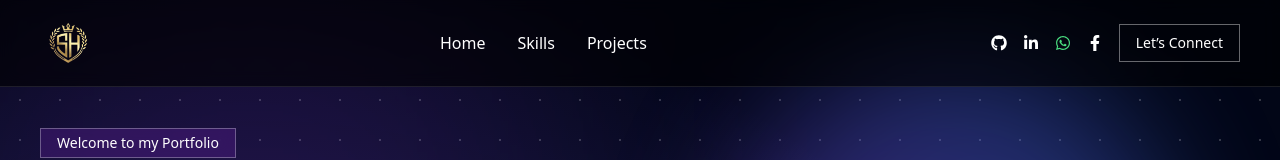
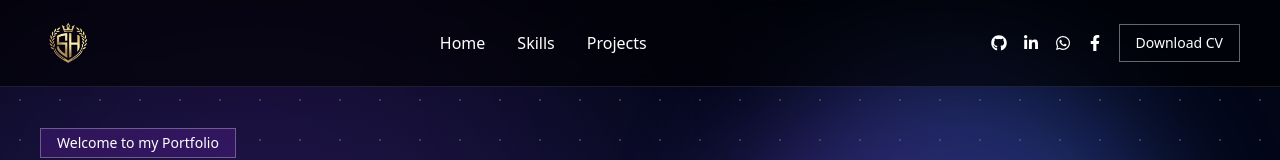
Before and after one commit to Sadachhena/Portfolio, a React app: page / in a window 1280 px wide. Shown: the top 160 px of the page. Built offline with nearby package versions, Linux system fonts and the light colour scheme; the HTML template or start-up script is replaced by a standard one.

Commit message:
Full Portfolio

```diff
--- a/src/Hero/Hero.jsx
+++ b/src/Hero/Hero.jsx
@@ -30,9 +30,15 @@ export default function Hero() {
           I build modern, responsive, and high-performance web applications.
         </p>
 
-        <button className="mt-6 border border-white/40 px-4 py-2 hover:bg-white hover:text-black">
-          Let’s Connect →
-        </button>
+       <button
+  onClick={() =>
+    window.location.href =
+      "mailto:sadachhena@gmail.com?subject=Project Inquiry&body=Hi Sada, I want to work with you."
+  }
+  className="mt-6 border border-white/40 px-4 py-2 hover:bg-white hover:text-black"
+>
+  Let’s Connect →
+</button>
       </div>
       <img src="src\assets\Hero\HeroImage.png" alt="" />
       {/* FIXED PART */}
--- a/src/components/Header/Header.jsx
+++ b/src/components/Header/Header.jsx
@@ -7,7 +7,8 @@ import {
 } from "react-icons/fa";
 import { HiMenu, HiX } from "react-icons/hi";
 import { Link } from "react-router-dom";
-import Logo from '../../Images/Logo.png'
+import Logo from "../../Images/Logo.png";
+
 export default function Header() {
   const [open, setOpen] = useState(false);
 
@@ -39,54 +40,31 @@ export default function Header() {
             {/* Social */}
             <div className="hidden md:flex gap-4 items-center">
 
-              <a
-                href="https://github.com/Sadachhena"
-                target="_blank"
-                rel="noopener noreferrer"
-                aria-label="GitHub"
-                className="hover:text-purple-400 transition"
-              >
+              <a href="https://github.com/Sadachhena" target="_blank" rel="noopener noreferrer">
                 <FaGithub />
               </a>
 
-              <a
-                href="https://www.linkedin.com/in/sada-chhena-35465a3a6/"
-                target="_blank"
-                rel="noopener noreferrer"
-                aria-label="LinkedIn"
-                className="hover:text-blue-400 transition"
-              >
+              <a href="https://www.linkedin.com/in/sada-chhena-35465a3a6/" target="_blank" rel="noopener noreferrer">
                 <FaLinkedinIn />
               </a>
 
-              <a
-                href="https://wa.me/923166046910?text=Hi%20Sada%2C%20I%20want%20to%20connect%20with%20you"
-                target="_blank"
-                rel="noopener noreferrer"
-                aria-label="WhatsApp"
-                className="text-green-400 hover:scale-110 transition"
-              >
+              <a href="https://wa.me/923166046910?text=Hi%20Sada%2C%20I%20want%20to%20connect%20with%20you" target="_blank" rel="noopener noreferrer">
                 <FaWhatsapp />
               </a>
 
-              <a
-                href="https://www.facebook.com/profile.php?id=100084144860145"
-                target="_blank"
-                rel="noopener noreferrer"
-                aria-label="Facebook"
-                className="hover:text-blue-500 transition"
-              >
+              <a href="https://www.facebook.com/profile.php?id=100084144860145" target="_blank" rel="noopener noreferrer">
                 <FaFacebookF />
               </a>
 
             </div>
 
-            {/* Email Button */}
+            {/* Download CV Button */}
             <a
-              href="mailto:sadachhena@gmail.com"
+              href="/cv.pdf"
+              download="Sada-Hussain-CV.pdf"
               className="hidden md:block border border-white/40 px-4 py-2 text-sm hover:bg-white hover:text-black transition"
             >
-              Let’s Connect
+              Download CV
             </a>
 
             {/* Mobile Toggle */}
@@ -130,6 +108,15 @@ export default function Header() {
             Projects
           </Link>
 
+          {/* Download CV (Mobile) */}
+          <a
+            href="/cv.pdf"
+            download="Sada-Hussain-CV.pdf"
+            className="border border-white px-6 py-3 rounded hover:bg-white hover:text-black transition text-lg"
+          >
+            Download CV
+          </a>
+
         </div>
 
         {/* Social Bottom */}
@@ -143,11 +130,7 @@ export default function Header() {
             <FaLinkedinIn />
           </a>
 
-          <a
-            href="https://wa.me/923166046910?text=Hi%20Sada%2C%20I%20want%20to%20connect%20with%20you"
-            target="_blank"
-            rel="noopener noreferrer"
-          >
+          <a href="https://wa.me/923166046910?text=Hi%20Sada%2C%20I%20want%20to%20connect%20with%20you" target="_blank" rel="noopener noreferrer">
             <FaWhatsapp />
           </a>
 
```
Lines whose indentation alone changed are shown as unchanged.
